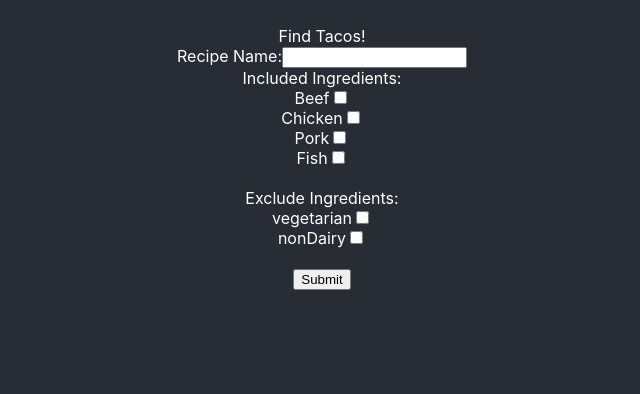
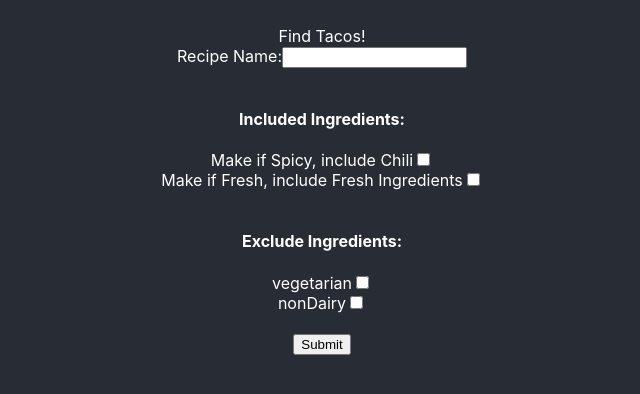
Before and after one commit to taylorshephard/tacos, a React (Create React App) app in the folder client/: page / in a window 1280 px wide. Shown: the top 394 px of the page, without its empty margins (318-958 px from the left). Built offline with nearby package versions, Linux system fonts and the light colour scheme.

Commit message:
change include Ingredients to be chili and fresh food

```diff
--- a/client/src/components/search.jsx
+++ b/client/src/components/search.jsx
@@ -3,10 +3,8 @@ import React from "react";
 import { useState } from "react";
 
 function Search(props) {
-  const [includeBeef, setIncludeBeef] = useState(false);
-  const [includePork, setIncludePork] = useState(false);
-  const [includeChicken, setIncludeChicken] = useState(false);
-  const [includeFish, setIncludeFish] = useState(false);
+  const [includeChili, setIncludeChili] = useState(false);
+  const [includeFresh, setIncludeFresh] = useState(false);
   const [vegetarian, setVegetarian] = useState(false);
   const [nonDairy, setNonDairy] = useState(false);
 
@@ -25,15 +23,13 @@ function Search(props) {
       includeIngredients: [],
       excludeIngredients: [],
     };
-    if (includeBeef === true) {
-      searchOptions.includeIngredients.push("beef");
-    } else if (includePork === true) {
-      searchOptions.includeIngredients.push("pork");
-    } else if (includeChicken === true) {
-      searchOptions.includeIngredients.push("chicken");
-    } else if (includeFish === true) {
-      searchOptions.includeIngredients.push("fish");
-    } else if (vegetarian === true) {
+    if (includeChili === true) {
+      searchOptions.includeIngredients.push("chili");
+    }
+    if (includeFresh === true) {
+      searchOptions.includeIngredients.push("fresh");
+    }
+    if (vegetarian === true) {
       searchOptions.excludeIngredients.push(
         "fish",
         "chicken",
@@ -54,6 +50,7 @@ function Search(props) {
       );
     }
 
+    console.log(searchOptions);
     axios
       .get("http://localhost:8080/taco-recipes", {
         params: {
@@ -81,25 +78,29 @@ function Search(props) {
           />
         </label>
         <br />
-        Included Ingredients:
         <br />
-        {["Beef", "Chicken", "Pork", "Fish"].map((ingredient, i) => (
+        <h4>Included Ingredients:</h4>
+        {["Chili", "Fresh"].map((ingredient, i) => (
           <label key={i}>
-            {ingredient}
+            {ingredient === "Chili"
+              ? `Make if Spicy, include ${ingredient}`
+              : `Make if Fresh, include ${ingredient} Ingredients`}
             <input
               type="checkbox"
               name={ingredient}
+              // use eval() to access the variable name
               checked={eval(`include${ingredient}`)}
               onChange={() => {
-                eval(`setInclude${ingredient}`)(!eval(`include${ingredient}`));
+                const includeFunc = `setInclude${ingredient}`;
+                // use eval() to access the variable name
+                eval(includeFunc)(!eval(`include${ingredient}`));
               }}
             />
             <br />
           </label>
         ))}
         <br />
-        Exclude Ingredients:
-        <br />
+        <h4>Exclude Ingredients:</h4>
         {["vegetarian", "nonDairy"].map((exclusion, i) => {
           return (
             <label key={i}>
@@ -107,6 +108,7 @@ function Search(props) {
               <input
                 type="checkbox"
                 name={exclusion}
+                // use eval() to access the variable name
                 checked={eval(`${exclusion}`)}
                 onChange={(event) => {
                   let exclusionFunc;
@@ -115,6 +117,7 @@ function Search(props) {
                   } else if (exclusion === "nonDairy") {
                     exclusionFunc = setNonDairy;
                   }
+                  // use eval() to access the variable name
                   exclusionFunc(!eval(`${exclusion}`));
                 }}
               />
```
